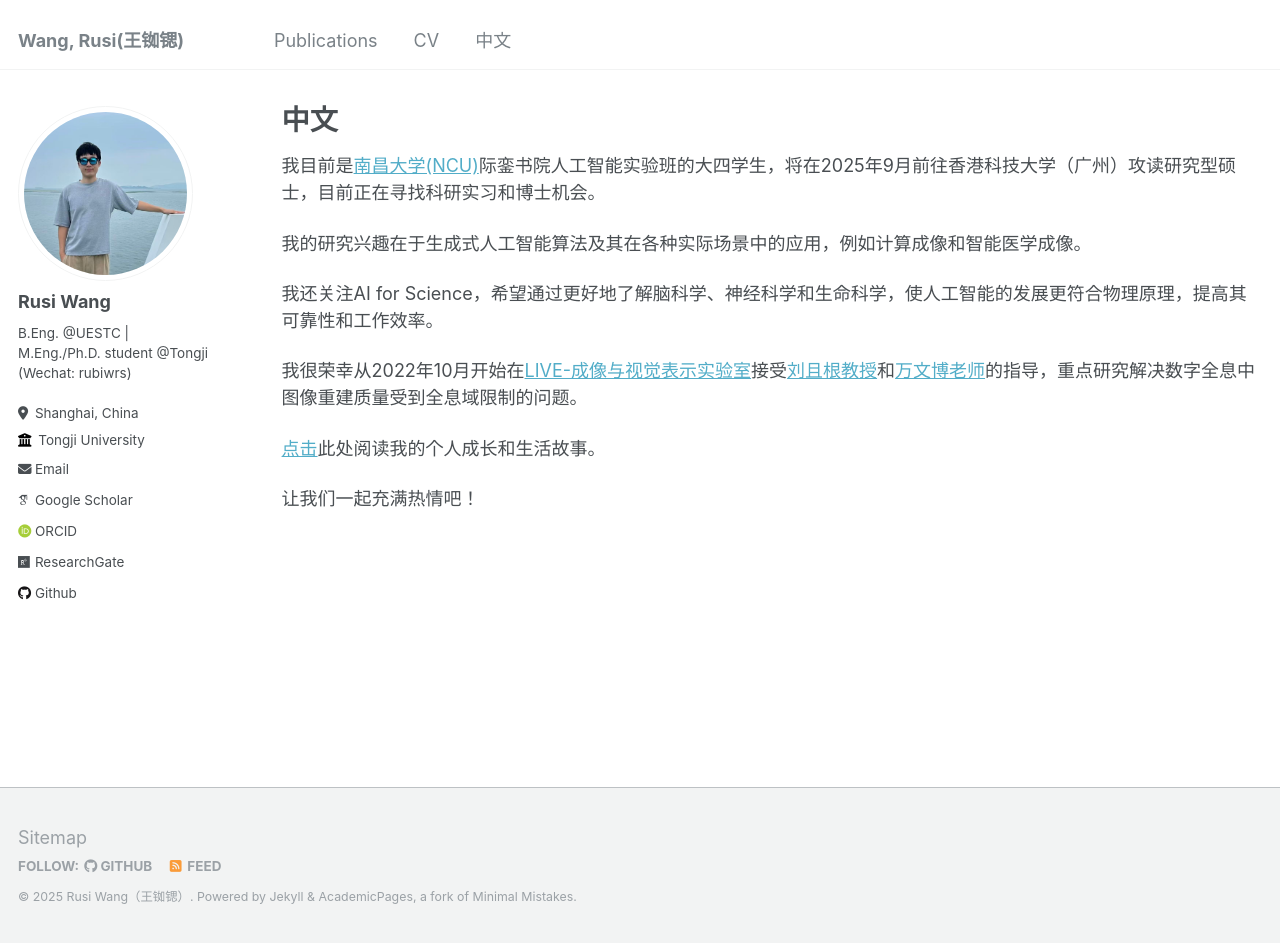
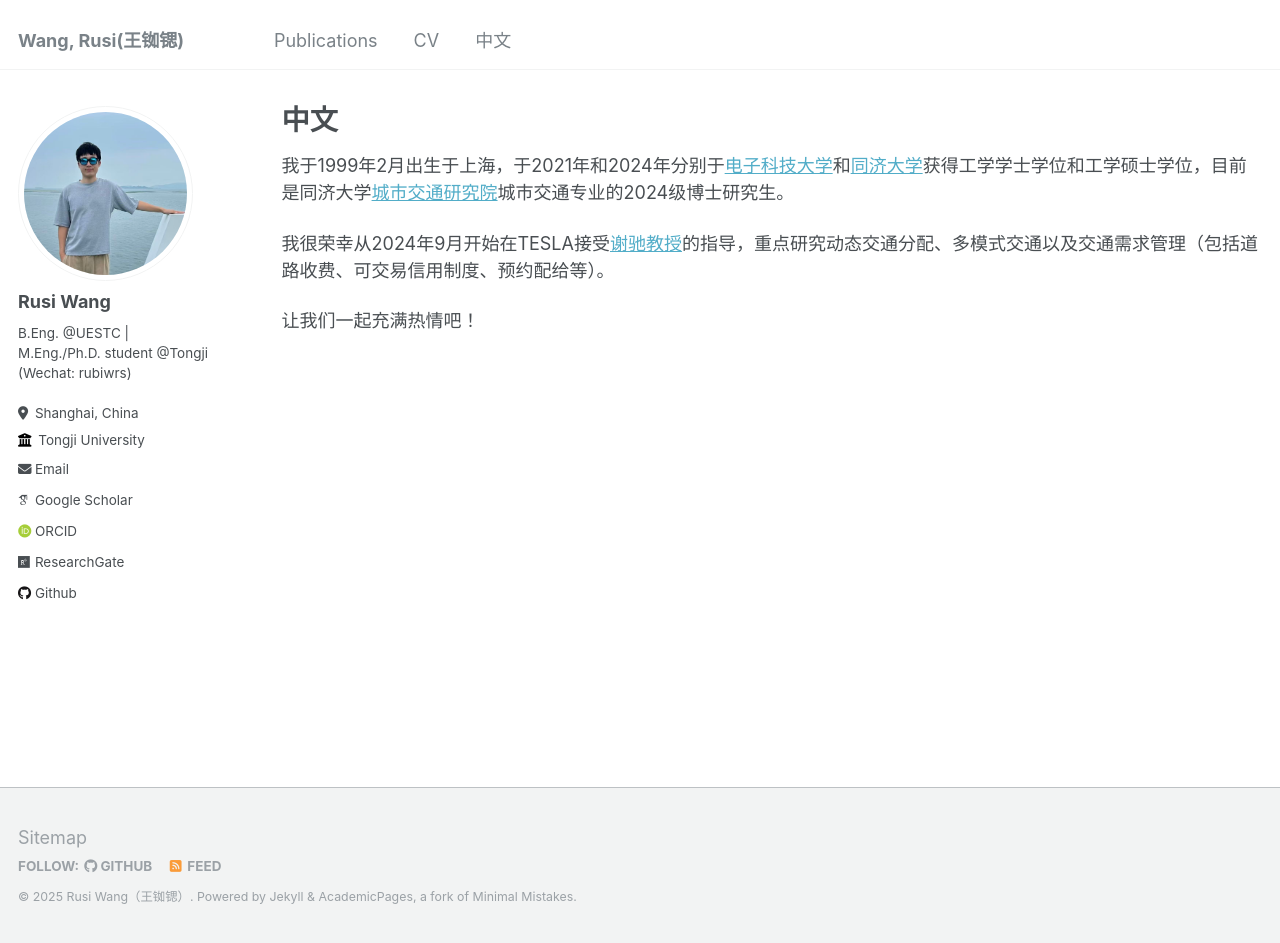
Before and after one commit to RusiWang99/RusiWang99.github.io, a Jekyll site: the page built from _pages/chinese.md, in a window 1280 px wide and 943 px high. Built offline with Jekyll 4.4.1, drawn with Linux system fonts in a browser that asks for light colours; some web fonts are replaced.

Commit message:
Update chinese.md

```diff
--- a/_pages/chinese.md
+++ b/_pages/chinese.md
@@ -5,14 +5,8 @@ permalink: /chinese/
 author_profile: true
 ---
 
-我目前是[南昌大学(NCU)](https://www.ncu.edu.cn/)际銮书院人工智能实验班的大四学生，将在2025年9月前往香港科技大学（广州）攻读研究型硕士，目前正在寻找科研实习和博士机会。
+我于1999年2月出生于上海，于2021年和2024年分别于[电子科技大学](https://www.uestc.edu.cn/)和[同济大学](https://www.tongji.edu.cn/)获得工学学士学位和工学硕士学位，目前是同济大学[城市交通研究院](https://umi.tongji.edu.cn/)城市交通专业的2024级博士研究生。
 
-我的研究兴趣在于生成式人工智能算法及其在各种实际场景中的应用，例如计算成像和智能医学成像。
-
-我还关注AI for Science，希望通过更好地了解脑科学、神经科学和生命科学，使人工智能的发展更符合物理原理，提高其可靠性和工作效率。
-
-我很荣幸从2022年10月开始在[LIVE-成像与视觉表示实验室](https://www.labxing.com/lab/1018/home)接受[刘且根教授](https://github.com/yqx7150/yqx7150.github.com)和[万文博老师](https://teacher.ncu.edu.cn/publish/wanwenbo/)的指导，重点研究解决数字全息中图像重建质量受到全息域限制的问题。
-
-[点击](https://mp.weixin.qq.com/mp/profile_ext?action=home&__biz=Mzk0MDI4Nzk0Mw==&scene=124#wechat_redirect)此处阅读我的个人成长和生活故事。
+我很荣幸从2024年9月开始在TESLA接受[谢驰教授](https://scholar.google.com/citations?hl=en&user=LQ3KKYQAAAAJ&view_op=list_works&sortby=pubdate)的指导，重点研究动态交通分配、多模式交通以及交通需求管理（包括道路收费、可交易信用制度、预约配给等）。
 
 让我们一起充满热情吧！
```
